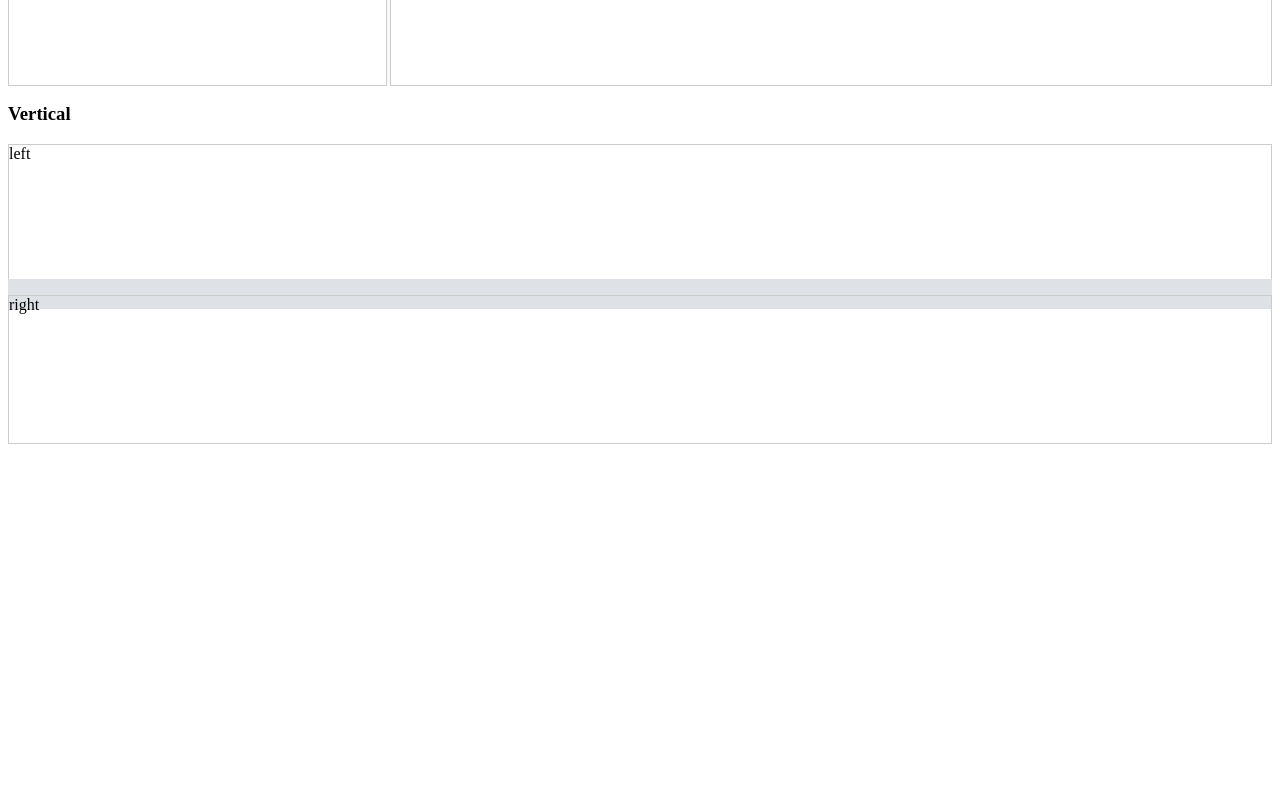
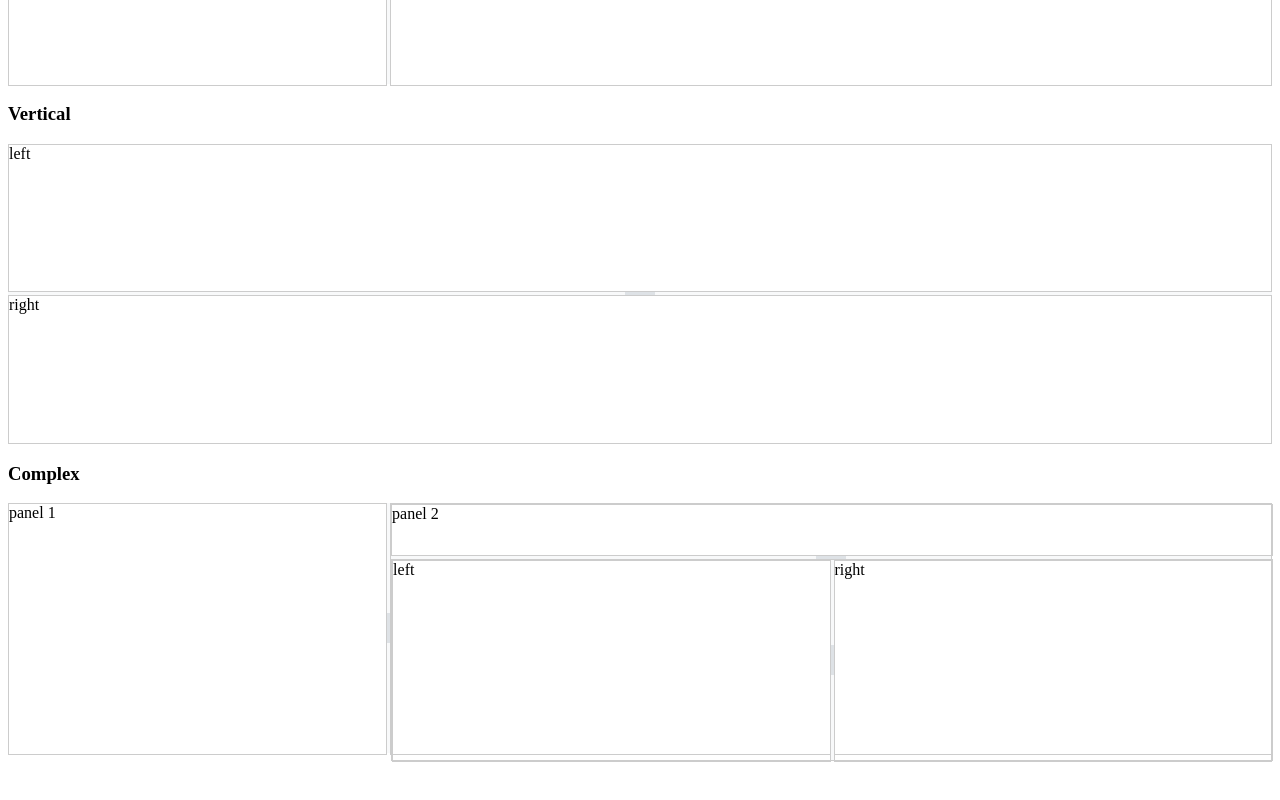
Before and after one commit to huymach91/ngx-basic-splitter, an Angular app: page / in a window 1280 px wide. Shown: the part 298-1098 px from the top of the page. Before the commit the page ends 800 px from the top, so only its background shows below. Built offline with nearby package versions, Linux system fonts and the light colour scheme.

Commit message:
3 files modified

```diff
--- a/src/app/app.component.css
+++ b/src/app/app.component.css
@@ -9,6 +9,7 @@
 .horizontal .right {
   border: 1px solid #ccc;
   height: 100%;
+  min-width: 30px;
 }
 
 .horizontal .left {
@@ -29,6 +30,7 @@
 .vertical .left,
 .vertical .right {
   border: 1px solid #ccc;
+  min-height: 30px;
 }
 
 .vertical .left {
@@ -38,3 +40,33 @@
 .vertical .right {
   height: 50%;
 }
+
+.ver-2 {
+  width: 100%;
+  height: 100%;
+}
+
+.ver-2 .left,
+.ver-2 .right {
+  width: 100%;
+}
+
+.ver-2 .left {
+  height: 20%;
+}
+
+.ver-2 .right {
+  height: 80%;
+}
+
+.hor-2 {
+  height: 100%;
+  display: flex;
+  flex-direction: row;
+}
+
+.hor-2 .left,
+.hor-2 .right {
+  width: 50%;
+  height: 100%;
+}
--- a/src/app/app.component.html
+++ b/src/app/app.component.html
@@ -13,3 +13,29 @@
   <div ngx-splitter [direction]="directionEnum.vertical"></div>
   <div class="right">right</div>
 </div>
+
+<h3>Complex</h3>
+<div class="complex">
+  <div class="horizontal">
+    <div class="left">panel 1</div>
+    <div ngx-splitter></div>
+    <div class="right">
+      <div class="ver-2">
+        <div class="left">panel 2</div>
+        <div ngx-splitter [direction]="directionEnum.vertical"></div>
+        <div class="right">
+          <div class="hor-2">
+            <div class="left">left</div>
+            <div ngx-splitter></div>
+            <div class="right">right</div>
+          </div>
+        </div>
+      </div>
+    </div>
+  </div>
+</div>
+
+<br />
+<br />
+<br />
+<br />
--- a/src/app/ngx-splitter/ngx-splitter.directive.ts
+++ b/src/app/ngx-splitter/ngx-splitter.directive.ts
@@ -4,6 +4,7 @@ import {
   ElementRef,
   Input,
   OnDestroy,
+  OnInit,
 } from '@angular/core';
 
 export enum DirectionEnum {
@@ -14,7 +15,7 @@ export enum DirectionEnum {
 @Directive({
   selector: '[ngx-splitter]',
 })
-export class NgxSplitterDirective implements AfterViewInit, OnDestroy {
+export class NgxSplitterDirective implements AfterViewInit, OnDestroy, OnInit {
   @Input('direction') direction: DirectionEnum = DirectionEnum.horizontal;
 
   private handler = document.createElement('div');
@@ -29,14 +30,16 @@ export class NgxSplitterDirective implements AfterViewInit, OnDestroy {
     clientX: 0,
     clientY: 0,
     leftWidth: 0,
+    leftHeight: 0,
   };
   public isMouseDown: boolean = false;
 
   constructor(private element: ElementRef) {
-    this.handler.style.setProperty('height', '30px');
-    this.handler.style.setProperty('width', '100%');
     this.handler.style.setProperty('cursor', 'pointer');
     this.handler.style.setProperty('background-color', '#dee2e6');
+  }
+
+  ngOnInit() {
     this.handler.style.setProperty(
       'cursor',
       this.direction === DirectionEnum.horizontal ? 'col-resize' : 'row-resize'
@@ -81,10 +84,16 @@ export class NgxSplitterDirective implements AfterViewInit, OnDestroy {
       case DirectionEnum.horizontal:
         element.style.setProperty('width', '3px');
         element.style.setProperty('height', '100%');
+        this.handler.style.setProperty('height', '30px');
+        this.handler.style.setProperty('width', '100%');
         break;
       case DirectionEnum.vertical:
         element.style.setProperty('height', '3px');
         element.style.setProperty('width', '100%');
+        element.style.setProperty('justify-content', 'center');
+
+        this.handler.style.setProperty('width', '30px');
+        this.handler.style.setProperty('height', '100%');
         break;
     }
   }
@@ -94,6 +103,7 @@ export class NgxSplitterDirective implements AfterViewInit, OnDestroy {
     this.start.clientX = event.clientX;
     this.start.clientY = event.clientY;
     this.start.leftWidth = this.leftSide.getBoundingClientRect().width;
+    this.start.leftHeight = this.leftSide.getBoundingClientRect().height;
     // handler: move
     document.addEventListener('mousemove', this.handlerMoveRef);
     // handler: end
@@ -129,8 +139,8 @@ export class NgxSplitterDirective implements AfterViewInit, OnDestroy {
         break;
       case DirectionEnum.vertical:
         const newLeftHeight = (
-          ((this.start.leftWidth + dy) * 100) /
-          parentRect.width
+          ((this.start.leftHeight + dy) * 100) /
+          parentRect.height
         ).toFixed(0);
 
         this.leftSide.style.setProperty(
```
